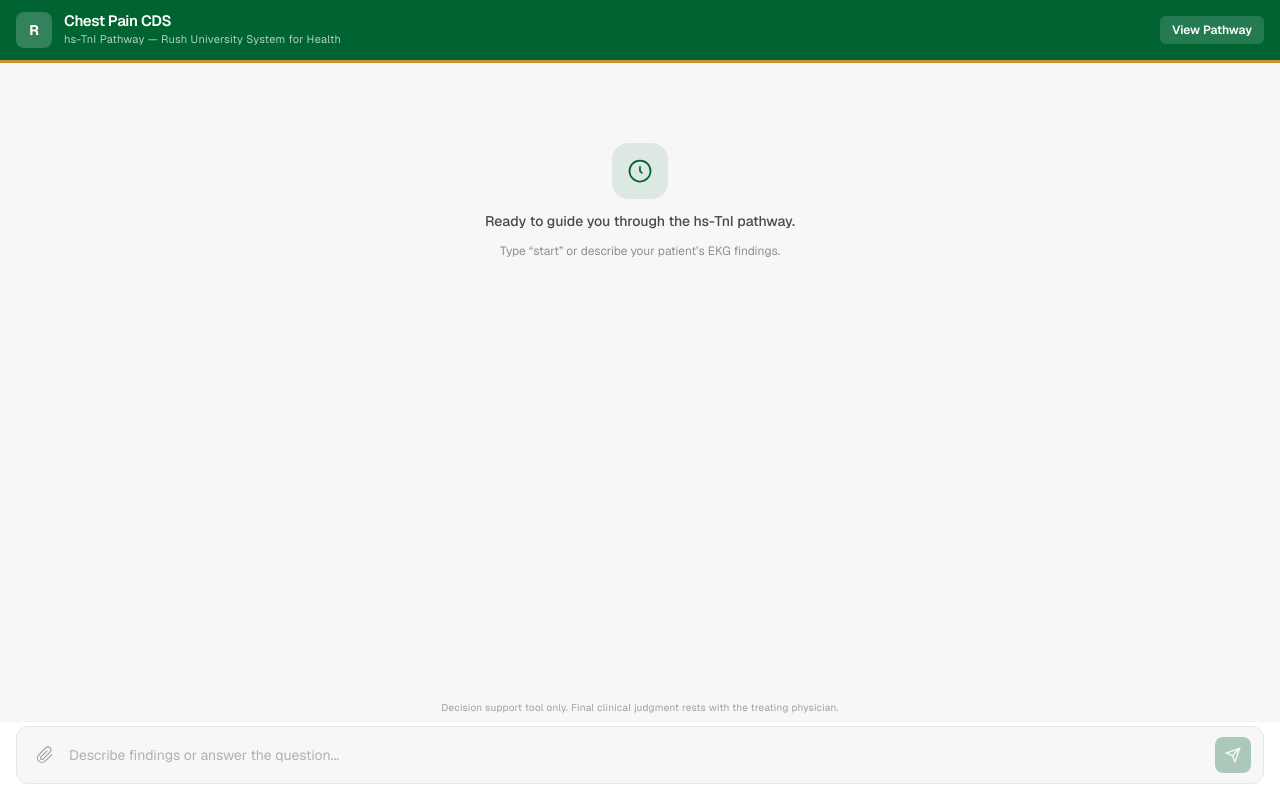
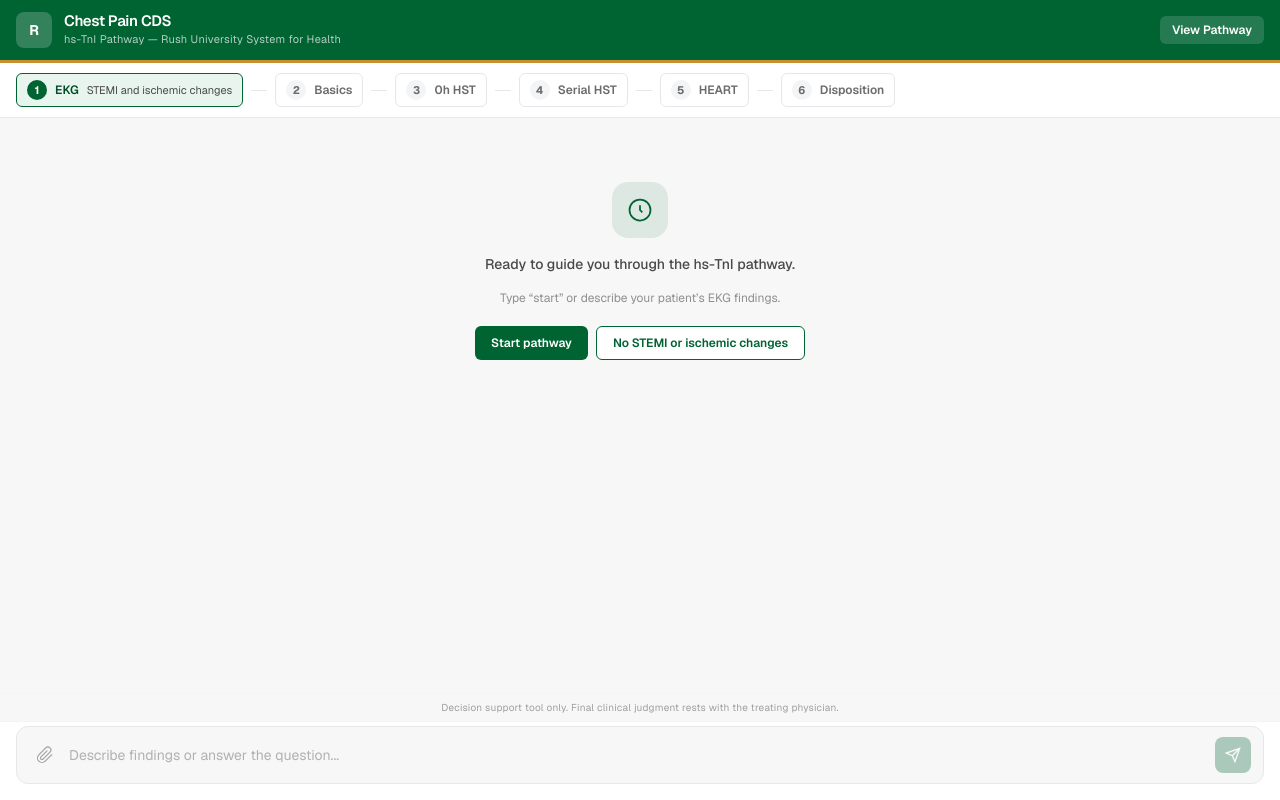
Before and after one commit to sajor2000/chestpaintest, a Next.js app: page / in a window 1280 px wide. Built offline with nearby package versions, Linux system fonts and the light colour scheme.

Commit message:
Improve pathway workflow UI

```diff
--- a/src/app/page.tsx
+++ b/src/app/page.tsx
@@ -4,6 +4,12 @@ import { useChat } from "@ai-sdk/react";
 import Image from "next/image";
 import { useState, useRef, useEffect, useCallback } from "react";
 import type { FileUIPart } from "ai";
+import {
+  getPathwayStep,
+  normalizeQuickReplyOptions,
+  PATHWAY_STEPS,
+  type PathwayStepId,
+} from "@/lib/pathway-ui";
 
 const ALLOWED_IMAGE_TYPES = ["image/png", "image/jpeg", "image/webp", "image/gif"];
 const MAX_IMAGE_BYTES = 1024 * 1024; // 1 MB
@@ -57,6 +63,67 @@ function RiskCard({ data }: { data: Record<string, unknown> }) {
 
 type ToolPart = { type: string; state?: string; output?: Record<string, unknown> };
 
+type ChatMessage = ReturnType<typeof useChat>["messages"][number];
+
+function getMessageText(msg: ChatMessage): string {
+  return msg.parts
+    .filter((part) => part.type === "text")
+    .map((part) => part.text)
+    .join("\n");
+}
+
+function PathwayRail({ activeStep }: { activeStep: PathwayStepId }) {
+  const activeIndex = PATHWAY_STEPS.findIndex((step) => step.id === activeStep);
+
+  return (
+    <nav
+      aria-label="hs-TnI pathway progress"
+      className="bg-white border-b border-gray-200 px-4 py-2.5 overflow-x-auto shrink-0"
+    >
+      <ol className="flex min-w-max items-center gap-2">
+        {PATHWAY_STEPS.map((step, index) => {
+          const isActive = step.id === activeStep;
+          const isComplete = index < activeIndex;
+          return (
+            <li key={step.id} className="flex items-center gap-2">
+              <div
+                className={`flex items-center gap-2 rounded-md border px-2.5 py-1.5 ${
+                  isActive
+                    ? "border-[#006332] bg-[#e8f5ee] text-[#004d27]"
+                    : isComplete
+                      ? "border-[#006332]/25 bg-white text-[#006332]"
+                      : "border-gray-200 bg-white text-[#6b6b6b]"
+                }`}
+              >
+                <span
+                  className={`flex h-5 w-5 items-center justify-center rounded-full text-[11px] font-bold ${
+                    isActive
+                      ? "bg-[#006332] text-white"
+                      : isComplete
+                        ? "bg-[#006332]/10 text-[#006332]"
+                        : "bg-gray-100 text-[#6b6b6b]"
+                  }`}
+                >
+                  {index + 1}
+                </span>
+                <span className="text-xs font-semibold">{step.label}</span>
+                {isActive && (
+                  <span className="hidden text-[11px] text-[#494949] sm:inline">
+                    {step.detail}
+                  </span>
+                )}
+              </div>
+              {index < PATHWAY_STEPS.length - 1 && (
+                <div className="h-px w-4 bg-gray-200" aria-hidden="true" />
+              )}
+            </li>
+          );
+        })}
+      </ol>
+    </nav>
+  );
+}
+
 function ToolResult({ part }: { part: ToolPart }) {
   const data = part.output;
   if (!data) return null;
@@ -100,6 +167,13 @@ export default function Chat() {
   const fileInputRef = useRef<HTMLInputElement>(null);
   const { messages, sendMessage, status } = useChat();
   const isLoading = status === "streaming" || status === "submitted";
+  const latestAssistantMessage = [...messages]
+    .reverse()
+    .find((msg) => msg.role === "assistant");
+  const latestAssistantText = latestAssistantMessage
+    ? getMessageText(latestAssistantMessage)
+    : "";
+  const activeStep = getPathwayStep(latestAssistantText);
 
   useEffect(() => {
     scrollRef.current?.scrollTo({ top: scrollRef.current.scrollHeight, behavior: "smooth" });
@@ -166,6 +240,8 @@ export default function Chat() {
       {/* Gold accent line */}
       <div className="h-[3px] bg-[#c8902e] shrink-0" />
 
+      <PathwayRail activeStep={activeStep} />
+
       {/* Collapsible pathway reference */}
       {showPathway && (
         <div className="border-b border-gray-200 bg-white overflow-auto max-h-[50vh] shrink-0">
@@ -183,7 +259,7 @@ export default function Chat() {
       {/* Messages */}
       <div ref={scrollRef} className="flex-1 overflow-y-auto px-4 py-4 space-y-3">
         {messages.length === 0 && (
-          <div className="text-center mt-16 space-y-3">
+          <div className="text-center mt-12 space-y-4">
             <div className="w-14 h-14 rounded-2xl bg-[#006332]/10 flex items-center justify-center mx-auto">
               <svg width="28" height="28" viewBox="0 0 24 24" fill="none" stroke="#006332" strokeWidth="1.5">
                 <path d="M12 21a9 9 0 1 0 0-18 9 9 0 0 0 0 18Z" />
@@ -196,13 +272,33 @@ export default function Chat() {
             <p className="text-xs text-[#494949]/60">
               Type &ldquo;start&rdquo; or describe your patient&rsquo;s EKG findings.
             </p>
+            <div className="flex flex-wrap justify-center gap-2 pt-1">
+              <button
+                type="button"
+                onClick={() => sendMessage({ text: "Start the Rush hs-TnI pathway." })}
+                disabled={isLoading}
+                className="rounded-md bg-[#006332] px-4 py-2 text-xs font-semibold text-white hover:bg-[#004d27] disabled:opacity-40"
+              >
+                Start pathway
+              </button>
+              <button
+                type="button"
+                onClick={() => sendMessage({ text: "No STEMI. No ischemic ST or T-wave changes." })}
+                disabled={isLoading}
+                className="rounded-md border border-[#006332] bg-white px-4 py-2 text-xs font-semibold text-[#006332] hover:bg-[#e8f5ee] disabled:opacity-40"
+              >
+                No STEMI or ischemic changes
+              </button>
+            </div>
           </div>
         )}
-        {messages.map((msg) => (
-          <div
-            key={msg.id}
-            className={`flex ${msg.role === "user" ? "justify-end" : "justify-start"}`}
-          >
+        {messages.map((msg) => {
+          const visibleQuestion = getMessageText(msg);
+          return (
+            <div
+              key={msg.id}
+              className={`flex ${msg.role === "user" ? "justify-end" : "justify-start"}`}
+            >
             <div
               className={`max-w-[85%] rounded-2xl px-4 py-2.5 text-[14px] leading-relaxed ${
                 msg.role === "user"
@@ -240,10 +336,14 @@ export default function Chat() {
                   const tp = part as ToolPart;
                   const opts = tp.output?.options;
                   if (!Array.isArray(opts) || opts.length === 0) return null;
+                  const replyOptions = normalizeQuickReplyOptions(
+                    visibleQuestion,
+                    opts as string[]
+                  );
                   const isLast = msg.id === messages[messages.length - 1]?.id;
                   return (
                     <div key={`${msg.id}-${i}`} className="flex flex-wrap gap-2 mt-2">
-                      {(opts as string[]).map((opt) => (
+                      {replyOptions.map((opt) => (
                         <button
                           key={opt}
                           disabled={!isLast || isLoading}
@@ -275,7 +375,8 @@ export default function Chat() {
               })}
             </div>
           </div>
-        ))}
+          );
+        })}
         {isLoading && (
           <div className="flex justify-start">
             <div className="bg-white shadow-sm border border-gray-100 rounded-2xl px-4 py-3 flex gap-1.5">
--- /dev/null
+++ b/src/lib/pathway-ui.ts
@@ -0,0 +1,85 @@
+export type PathwayStepId =
+  | "ekg"
+  | "basics"
+  | "troponin0"
+  | "delta"
+  | "heart"
+  | "disposition";
+
+export type PathwayStep = {
+  id: PathwayStepId;
+  label: string;
+  detail: string;
+};
+
+export const PATHWAY_STEPS: PathwayStep[] = [
+  { id: "ekg", label: "EKG", detail: "STEMI and ischemic changes" },
+  { id: "basics", label: "Basics", detail: "Sex and ESRD status" },
+  { id: "troponin0", label: "0h HST", detail: "Initial troponin and rule-out" },
+  { id: "delta", label: "Serial HST", detail: "2h/4h delta pathway" },
+  { id: "heart", label: "HEART", detail: "Risk score components" },
+  { id: "disposition", label: "Disposition", detail: "Tool-confirmed final risk" },
+];
+
+const QUICK_REPLY_RULES: Array<{
+  match: RegExp;
+  options: string[];
+}> = [
+  {
+    match: /\b(stemi|stemi equivalent|stemi\/eqv)\b/i,
+    options: ["Yes - STEMI", "No STEMI"],
+  },
+  {
+    match: /\bischemic\b|st[- ]?t|t[- ]?wave/i,
+    options: ["Yes - ischemic changes", "No ischemic changes"],
+  },
+  {
+    match: /\besrd\b|end[- ]stage renal/i,
+    options: ["Yes - ESRD", "No ESRD"],
+  },
+  {
+    match: /\bsex\b|\bmale\b|\bfemale\b/i,
+    options: ["Male", "Female"],
+  },
+  {
+    match: /clinical suspicion|suspicion for acs/i,
+    options: ["Low", "Moderate", "High"],
+  },
+  {
+    match: /ongoing.*chest pain|chest pain.*ongoing/i,
+    options: ["Yes - ongoing pain", "No ongoing pain"],
+  },
+  {
+    match: /recent normal.*testing|normal cardiac testing/i,
+    options: ["Yes - recent normal testing", "No recent normal testing"],
+  },
+];
+
+export function normalizeQuickReplyOptions(
+  visibleQuestion: string,
+  toolOptions: string[]
+): string[] {
+  const question = visibleQuestion.trim();
+  const matchedRule = QUICK_REPLY_RULES.find((rule) => rule.match.test(question));
+  if (matchedRule) return matchedRule.options;
+  return toolOptions;
+}
+
+export function getPathwayStep(text: string): PathwayStepId {
+  if (/disposition|admit|observation|discharge|risk category|final risk/i.test(text)) {
+    return "disposition";
+  }
+  if (/\bheart\b|history.*ekg.*age|risk factors/i.test(text)) {
+    return "heart";
+  }
+  if (/\bdelta\b|\b2[- ]?hour\b|\b2h\b|\b4[- ]?hour\b|\b4h\b|serial hst|repeat hst/i.test(text)) {
+    return "delta";
+  }
+  if (/\b0[- ]?hour\b|\b0h\b|initial.*hst|initial.*troponin|early.*rule[- ]out/i.test(text)) {
+    return "troponin0";
+  }
+  if (/\besrd\b|\bsex\b|\bmale\b|\bfemale\b|patient basics/i.test(text)) {
+    return "basics";
+  }
+  return "ekg";
+}
--- a/src/lib/system-prompt.ts
+++ b/src/lib/system-prompt.ts
@@ -59,7 +59,14 @@ Collect data in this sequence:
 
 ## Quick-Reply Buttons
 - When asking a question with discrete answer options (yes/no, male/female, low/moderate/high, specific choices), ALWAYS call \`suggest_followups\` with the option labels so the UI shows tappable buttons.
-- Keep labels short and clinical: "Yes — STEMI", "No STEMI", "Male", "Female", "Low", "Moderate", "High".
+- Ask exactly ONE data question per turn. Do not ask about ESRD while showing sex buttons, or ask about sex while showing yes/no buttons.
+- Keep labels short and clinical, and make sure they match the current question:
+  - STEMI question: "Yes - STEMI", "No STEMI"
+  - Ischemic ST/T question: "Yes - ischemic changes", "No ischemic changes"
+  - Sex question: "Male", "Female"
+  - ESRD question: "Yes - ESRD", "No ESRD"
+  - Clinical suspicion question: "Low", "Moderate", "High"
+  - Ongoing chest pain question: "Yes - ongoing pain", "No ongoing pain"
 - Call \`suggest_followups\` in the same response turn as your question text.
 - Examples of when to use: STEMI yes/no, ischemic changes yes/no, sex, ESRD yes/no, clinical suspicion level, ongoing chest pain yes/no, recent normal testing yes/no.
 
```
Also changed, not shown: 1 other file (tests, documents, lock files or other folders).
